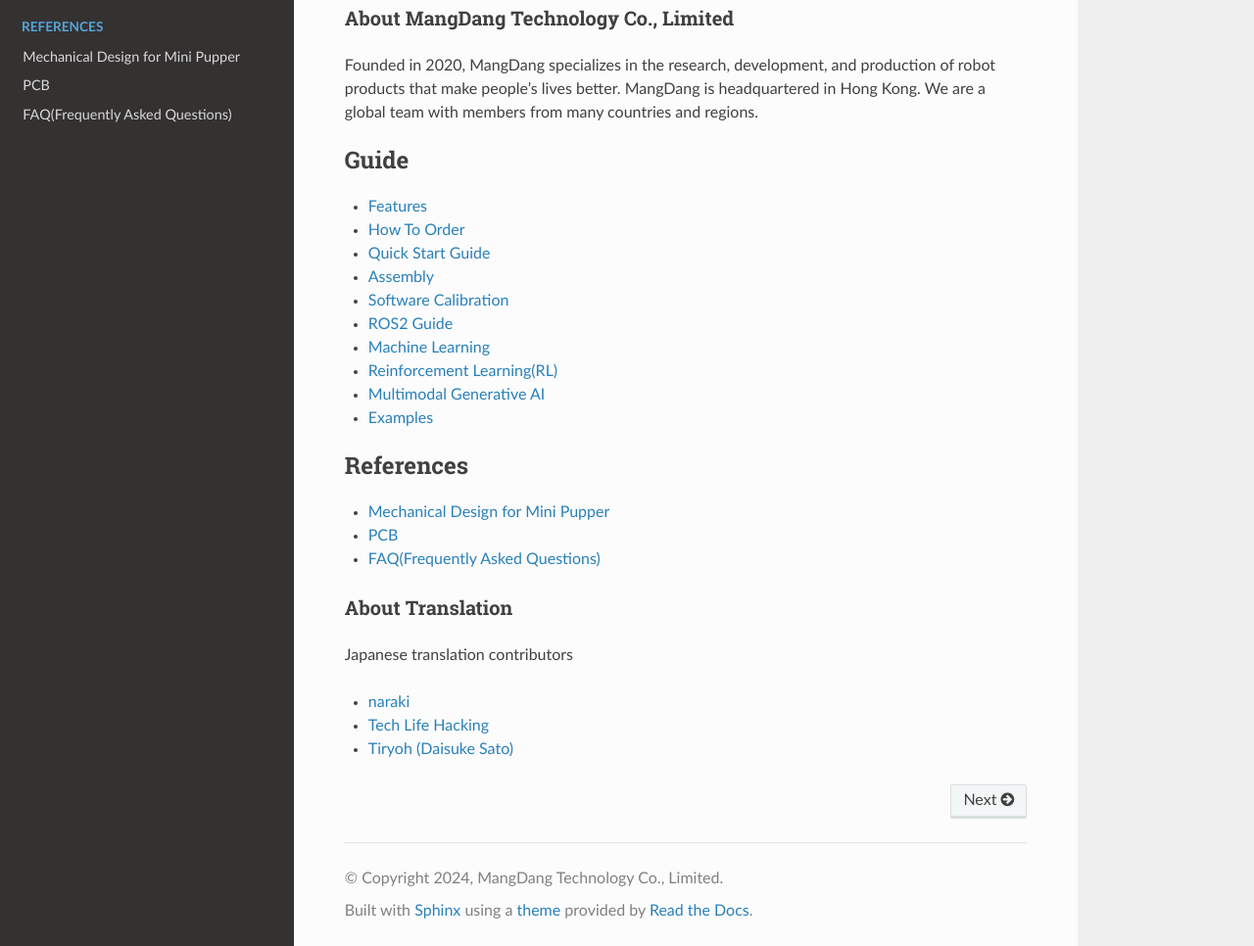
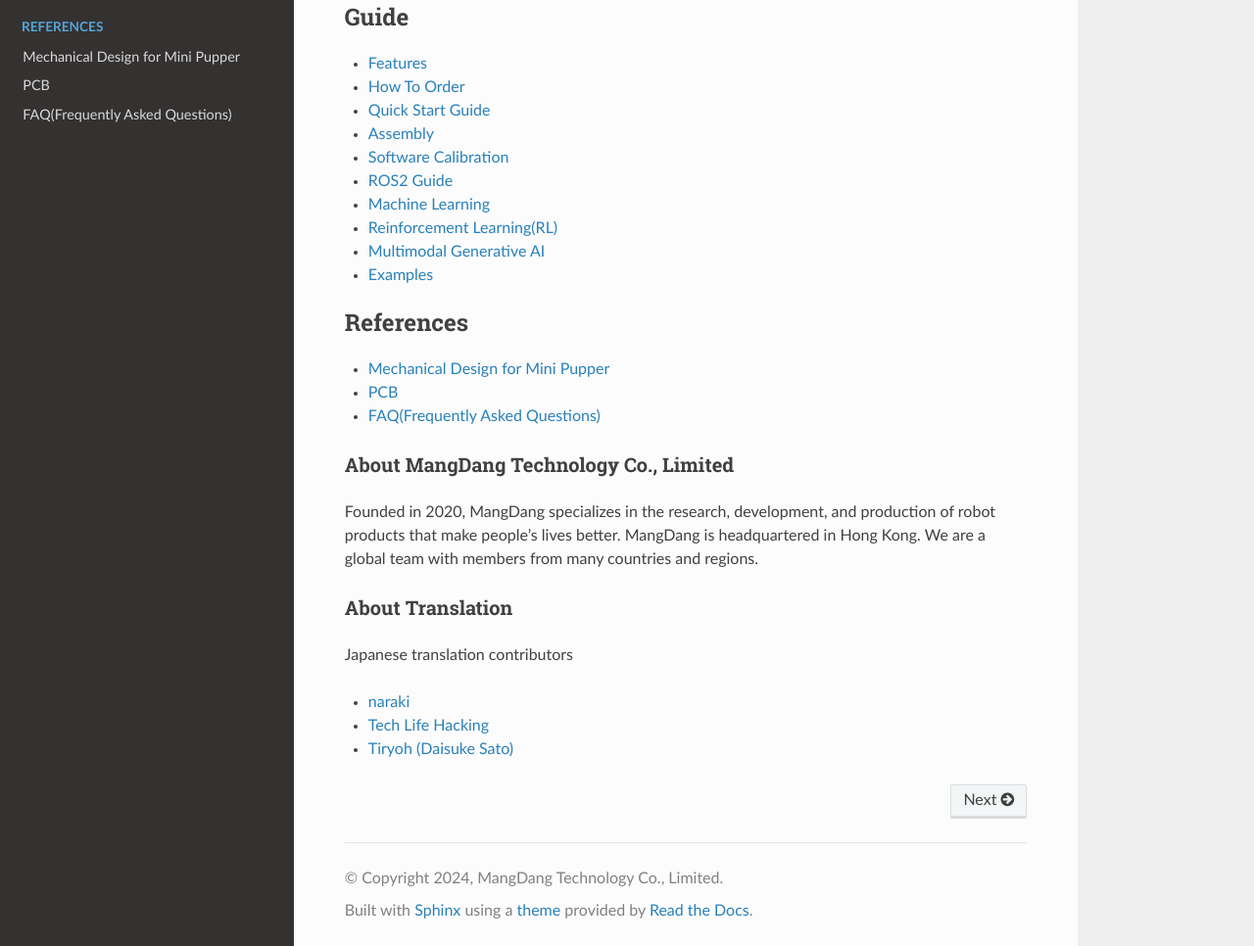
Before and after one commit to mangdangroboticsclub/MiniPupperDocs, a Sphinx documentation site: the page built from docs/index.rst, in a window 1280 px wide and 1400 px high, scrolled down 1066 px. Shown: the part 434-1400 px from the top of the window at 98% size. Built offline with Sphinx 7.4.7 and the Read the Docs theme 3.1.0, drawn with Linux system fonts in a browser that asks for light colours; part of the change alters nothing that is shown.

```diff
--- a/docs/index.rst
+++ b/docs/index.rst
@@ -14,8 +14,6 @@ Our Robot Kits include Mini Pupper 1(launched in 2021), Mini Pupper 2(launched i
 
 .. image:: _static/000.png
     :align: center
-
-
 
 ※ Key Features:
 
@@ -35,13 +33,6 @@ Our Robot Kits include Mini Pupper 1(launched in 2021), Mini Pupper 2(launched i
     <div style="position: relative; height: 0; overflow: hidden; max-width: 100%; height: auto;">
         <iframe width="680" height="382" src="https://www.youtube.com/embed/hKPx-dp6_Hw?mute=1" frameborder="0" allow="accelerometer; autoplay; encrypted-media; gyroscope; picture-in-picture" allowfullscreen></iframe>
     </div>
-
-
-About MangDang Technology Co., Limited
-^^^^^^^^^^^^^^^^^^^^^^^^^^^^^^^^^^^^^^^^
-Founded in 2020, MangDang specializes in the research, development, and production of robot products that make people's lives better. MangDang is headquartered in Hong Kong. We are a global team with members from many countries and regions.
-
-
 
 .. toctree::
     :maxdepth: 1
@@ -66,6 +57,10 @@ Founded in 2020, MangDang specializes in the research, development, and producti
     reference/PCB
     reference/FAQ
 
+About MangDang Technology Co., Limited
+^^^^^^^^^^^^^^^^^^^^^^^^^^^^^^^^^^^^^^^^
+Founded in 2020, MangDang specializes in the research, development, and production of robot products that make people's lives better. MangDang is headquartered in Hong Kong. We are a global team with members from many countries and regions.
+
 About Translation
 ^^^^^^^^^^^^^^^^^^^^^^^^^^^^^^^^^^^^^^^^
 
```
